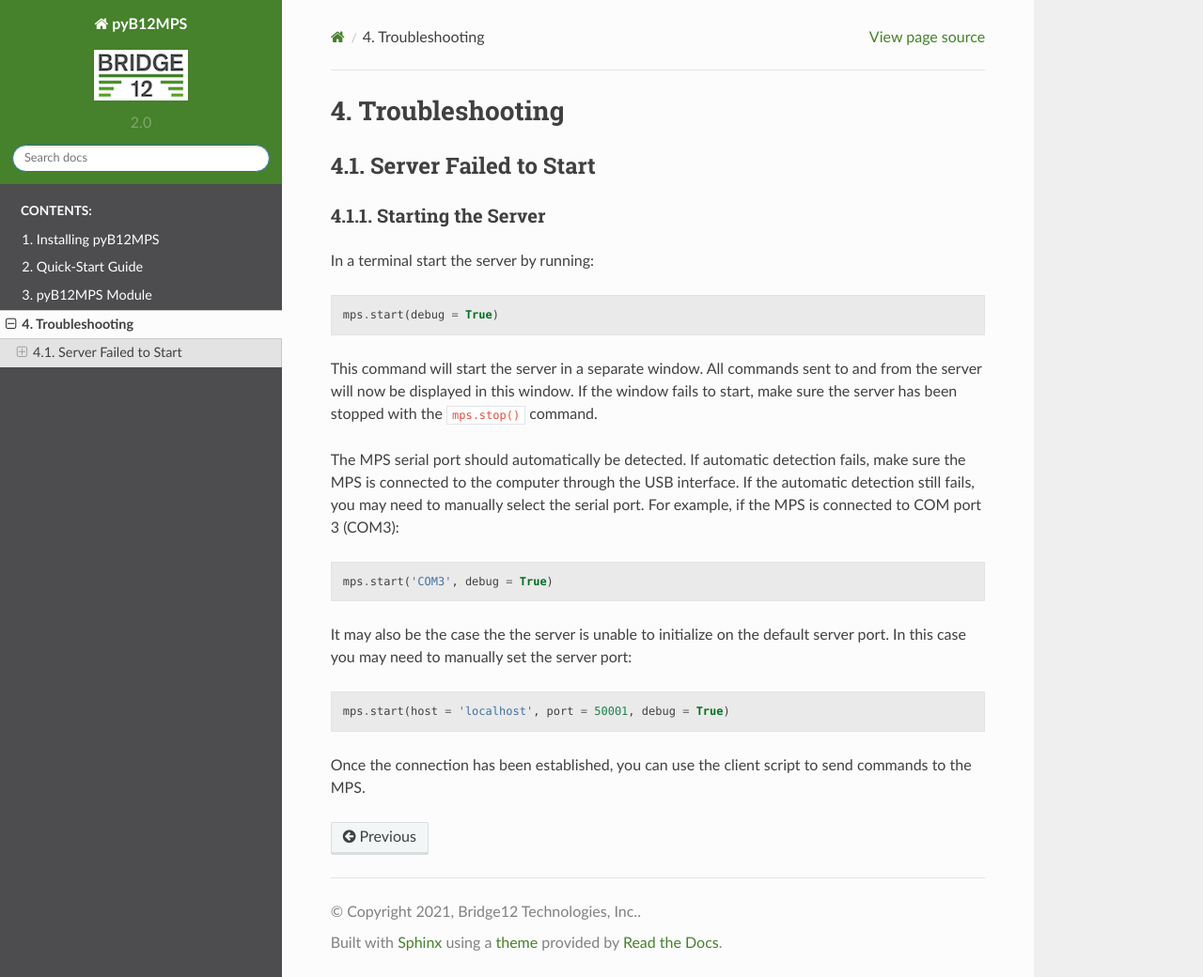
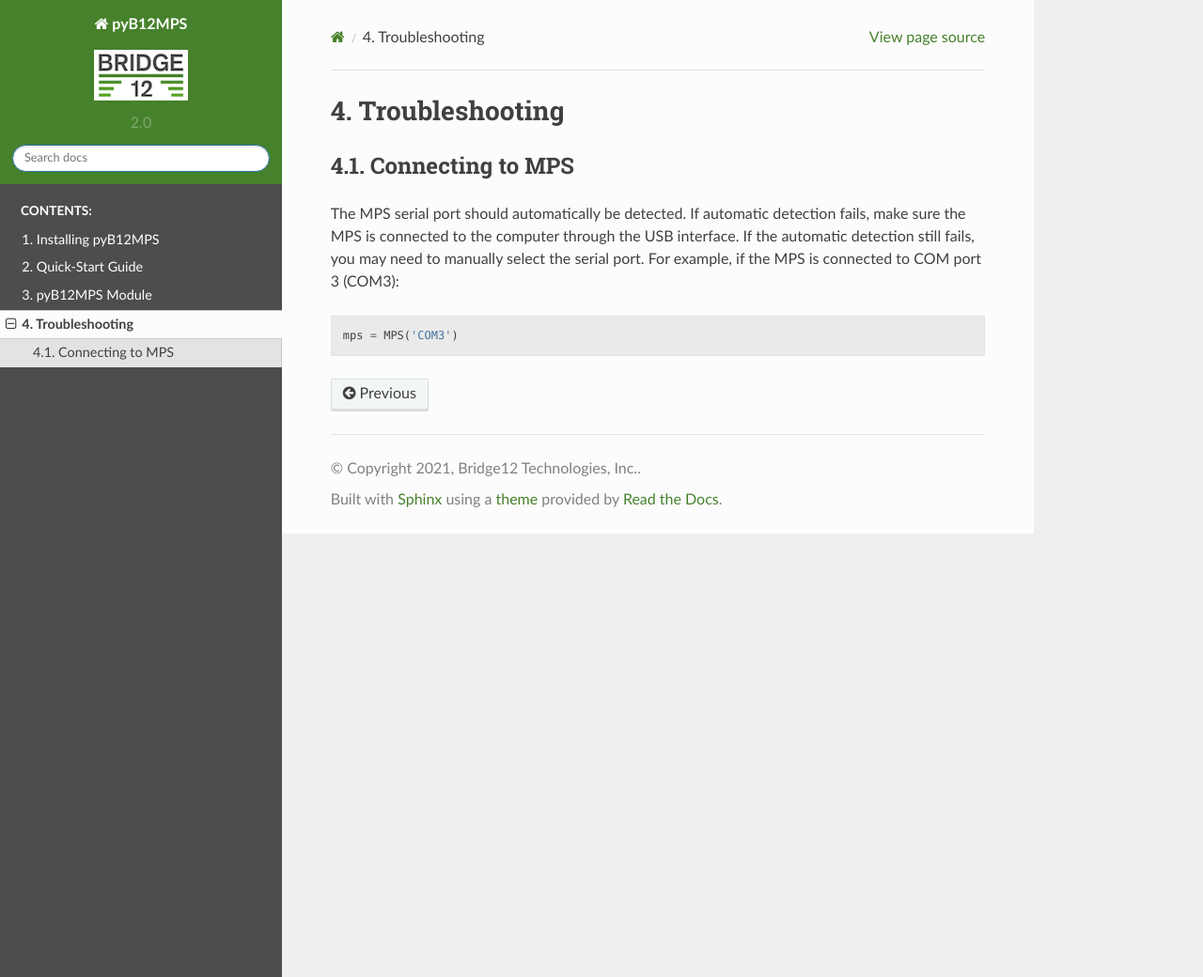
Before and after one commit to Bridge12Technologies/pyB12MPS, a Sphinx documentation site: the page built from docs/source/troubleshooting.rst, in a window 1280 px wide and 1040 px high. Shown: the whole window at 94% size. Built offline with Sphinx 7.4.7 and the Read the Docs theme 2.0.0, drawn with Linux system fonts in a browser that asks for light colours.

Commit message:
Updating Documentation for pyB12MPS

```diff
--- a/docs/source/index.rst
+++ b/docs/source/index.rst
@@ -27,7 +27,6 @@
 ========
 
 * Control the Bridge12 MPS from a terminal window (Win, Mac or Linux)
-* Server Program to initialize serial communication
 * Query/Set any commands accessible through the serial interface
 
 .. toctree::
--- a/docs/source/troubleshooting.rst
+++ b/docs/source/troubleshooting.rst
@@ -2,31 +2,12 @@
 Troubleshooting
 ===============
 
-----------------------
-Server Failed to Start
-----------------------
 
-Starting the Server
--------------------
-
-In a terminal start the server by running:
-
-.. code-block:: python
-
-    mps.start(debug = True)
-
-This command will start the server in a separate window. All commands sent to and from the server will now be displayed in this window. If the window fails to start, make sure the server has been stopped with the :code:`mps.stop()` command.
+Connecting to MPS
+-----------------
 
 The MPS serial port should automatically be detected. If automatic detection fails, make sure the MPS is connected to the computer through the USB interface. If the automatic detection still fails, you may need to manually select the serial port. For example, if the MPS is connected to COM port 3 (COM3):
 
 .. code-block:: python
 
-    mps.start('COM3', debug = True)
-
-It may also be the case the the server is unable to initialize on the default server port. In this case you may need to manually set the server port:
-
-.. code-block:: python
-
-    mps.start(host = 'localhost', port = 50001, debug = True)
-
-Once the connection has been established, you can use the client script to send commands to the MPS.
+    mps = MPS('COM3')
```
Also changed, not shown: docs/source/pyB12MPS.rst (+6 -7 lines), docs/source/quick-start.rst (+12 -28 lines).
